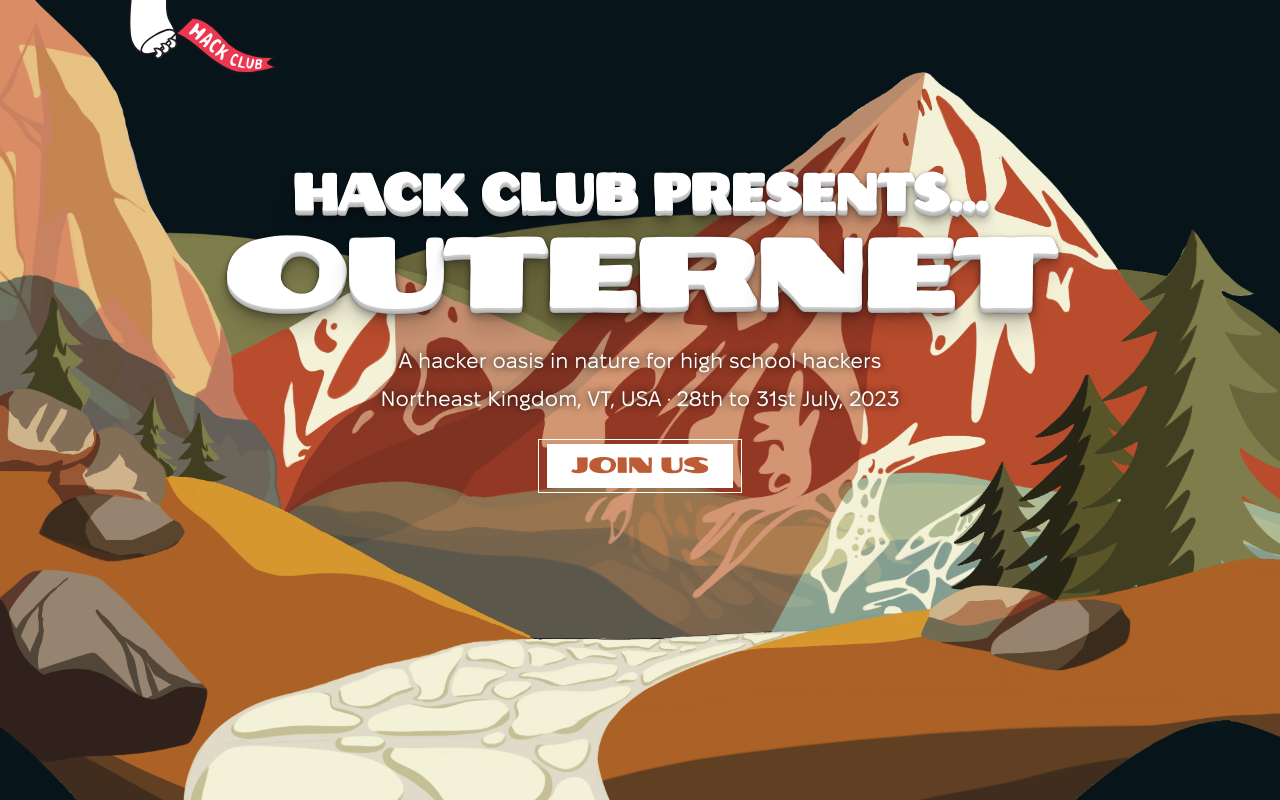
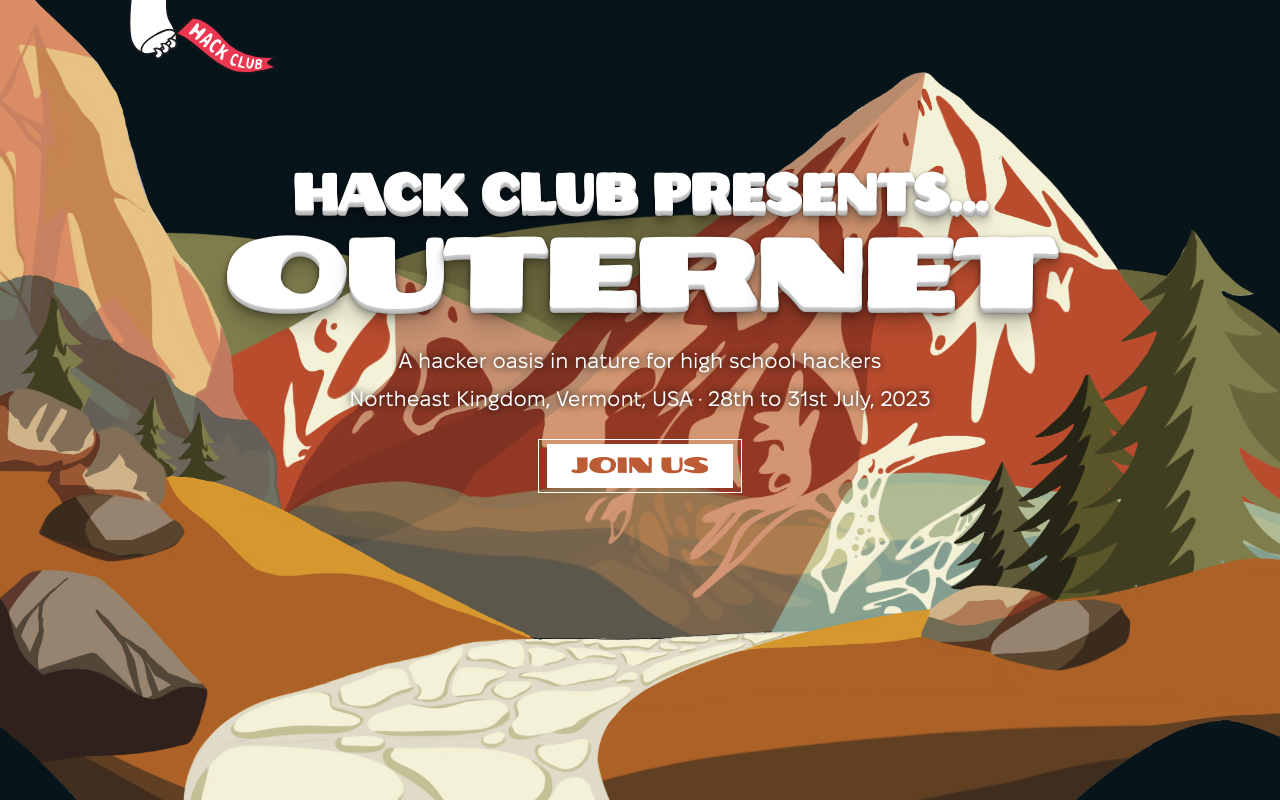
Before and after one commit to hackclub/www-outernet, a Next.js app: page / in a window 1280 px wide. Shown: the top 800 px of the page. Built offline with nearby package versions, Linux system fonts and the light colour scheme.

Commit message:
New venue!

```diff
--- a/components/Header.js
+++ b/components/Header.js
@@ -70,7 +70,7 @@
             </p>
           </Fade>
           <Fade delay={700}>
-            <p style={{ marginBlockStart: '0em' }}>Northeast Kingdom, VT, USA &middot; 28th to 31st July, 2023</p>
+            <p style={{ marginBlockStart: '0em' }}>Northeast Kingdom, Vermont, USA &middot; 28th to 31st July, 2023</p>
           </Fade>
           <br />
           <Fade delay={900}>
--- a/components/Travel.js
+++ b/components/Travel.js
@@ -17,8 +17,8 @@
         <Fade>
           <img src="https://cloud-gegnghd4o-hack-club-bot.vercel.app/018omgd-wattsm-297_1.png" />
           <p>
-            Outernet is taking place in Vermont's Northeast Kingdom (Greensboro,
-            05841). Shuttles will be provided from:
+            Outernet is taking place in Vermont's Northeast Kingdom (Cabot,
+            05647). Shuttles will be provided from:
           </p>
 
           <ul>
@@ -29,7 +29,7 @@
           </ul>
           <p>
             The venue is also accessible via car{" "}
-            <a href="https://goo.gl/maps/3aapuzHCzKBMM5L77?coh=178573&entry=tt">
+            <a href="https://goo.gl/maps/zhMntt1f3KT6TZae9">
               (directions)
             </a>
             .
```
